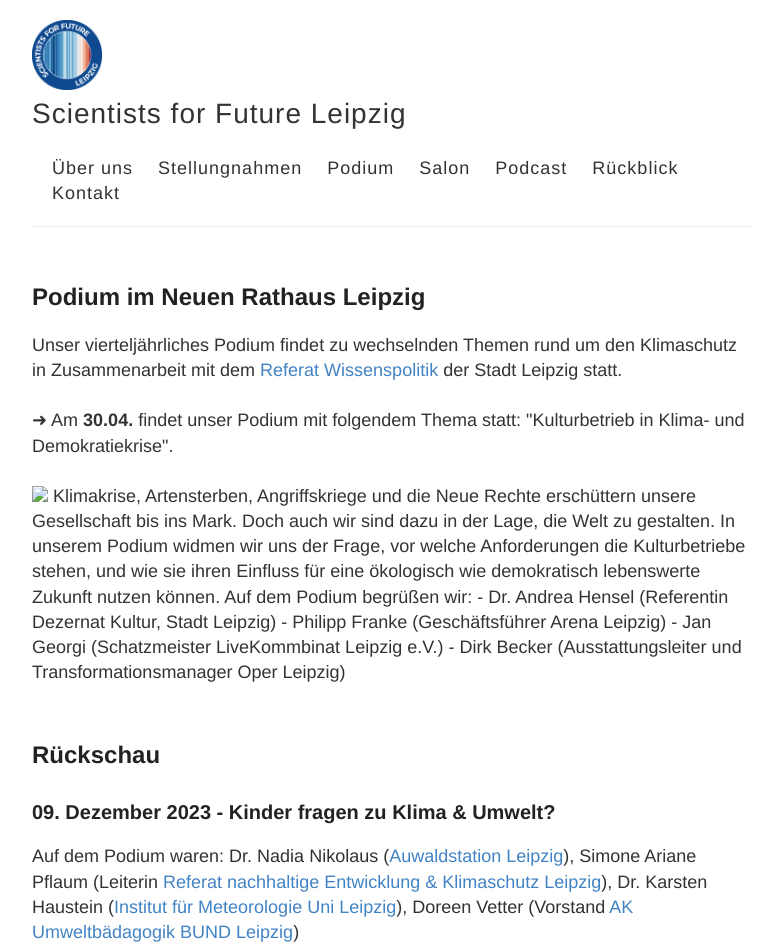
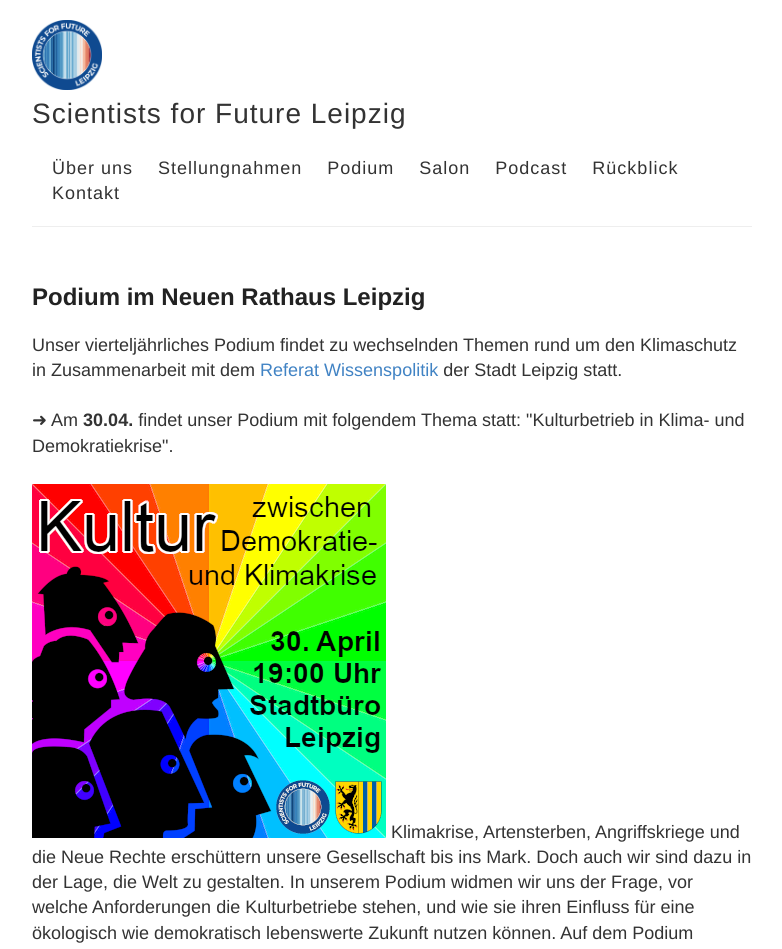
Before and after one commit to s4f-leipzig/s4f-leipzig.github.io, a Jekyll site: the page built from podium.html, in a window 1280 px wide. Shown: the top 949 px of the page, without its empty margins (248-1030 px from the left). Built offline with Jekyll 4.4.1, drawn with Linux system fonts in a browser that asks for light colours.

Commit message:
Update podium.html

```diff
--- a/podium.html
+++ b/podium.html
@@ -7,7 +7,7 @@
 
 ➜ Am <b>30.04.</b> findet unser Podium mit folgendem Thema statt: "Kulturbetrieb in Klima- und Demokratiekrise".
 <br><br>
-<img src="images/Stopper Mrz2024S4F.png">
+<img src="https://s4f-leipzig.de/images//Stopper Mrz2024S4F.png">
 Klimakrise, Artensterben, Angriffskriege und die Neue Rechte erschüttern unsere Gesellschaft bis ins Mark. Doch auch wir sind dazu in der Lage, die Welt zu gestalten. In unserem Podium widmen wir uns der Frage, vor welche Anforderungen die Kulturbetriebe stehen, und wie sie ihren Einfluss für eine ökologisch wie demokratisch lebenswerte Zukunft nutzen können. Auf dem Podium begrüßen wir:
 - Dr. Andrea Hensel (Referentin Dezernat Kultur, Stadt Leipzig)
 - Philipp Franke (Geschäftsführer Arena Leipzig)
```
